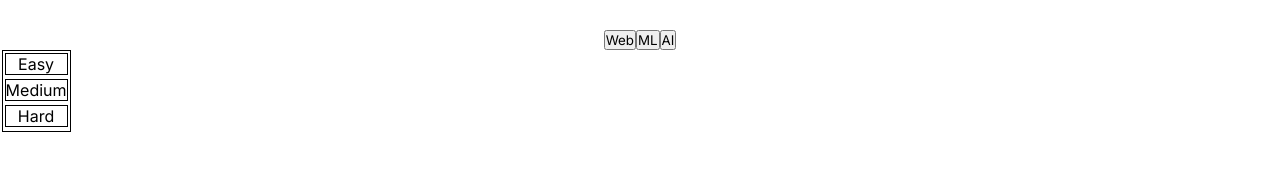
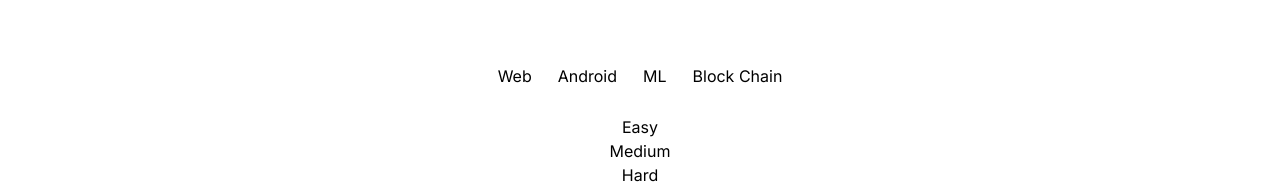
Before and after one commit to KiranPolaki/Hastag-developer, a plain HTML site: page index.html in a window 1280 px wide. Shown: the part 915-1104 px from the top of the page. Before the commit the page ends 1047 px from the top, so only its background shows below. Drawn offline with Linux system fonts and the light colour scheme; a web font is replaced by a local one.

Commit message:
Projeccts data updated

```diff
--- a/script.js
+++ b/script.js
@@ -1,86 +1,219 @@
 //Table
 
 //Data in Object format
-//TODOs
+//TODO:
 //1) convert to JSON
 //2) store them in DB
 const projects = [
   {
-    id: 1,
-    name: "Todo-App",
+    name: "TodoList",
     category: "Web",
     dif: "Easy",
-    code: "www.edo.com",
+    code: "https://github.com/CodeExplainedRepo/To-Do-List?tab=readme-ov-file",
   },
   {
-    id: 2,
-    name: "Todo-App2",
+    name: "Simple Portfolio",
     category: "Web",
     dif: "Easy",
-    code: "www.edo.com",
+    code: "https://github.com/manuarora700/simple-developer-portfolio-website",
   },
   {
-    id: 3,
-    name: "Todo-App3",
+    name: "Weather App",
     category: "Web",
     dif: "Easy",
-    code: "www.edo.com",
+    code: "https://github.com/Tanishka-dev/Weather-App-JS",
   },
   {
-    id: 4,
-    name: "Chat-App",
+    name: "Movie recommendation",
+    category: "Web",
+    dif: "Medium",
+    code: "https://github.com/kepelrs/Movie-Picker",
+  },
+  {
+    name: "ELearning platform",
+    category: "Web",
+    dif: "Medium",
+    code: "https://github.com/oppia/oppia",
+  },
+  {
+    name: "edo okate",
     category: "Web",
     dif: "Medium",
     code: "www.edo.com",
   },
   {
-    id: 5,
-    name: "Chat-App",
+    name: "Socialmedia platform",
     category: "Web",
-    dif: "Medium",
-    code: "www.edo.com",
+    dif: "Hard",
+    code: "https://github.com/dan-divy/spruce",
   },
   {
-    id: 6,
-    name: "Chat-App",
+    name: "Chat App",
     category: "Web",
-    dif: "Medium",
-    code: "www.edo.com",
+    dif: "Hard",
+    code: "https://github.com/adrianhajdin/project_chat_application",
   },
   {
-    id: 7,
-    name: "Chat-App",
+    name: "edo okate",
     category: "Web",
     dif: "Hard",
     code: "www.edo.com",
   },
   {
-    id: 8,
-    name: "Chat-App",
+    name: "edo okate",
     category: "Web",
     dif: "Hard",
     code: "www.edo.com",
   },
   {
-    id: 9,
-    name: "Chat-App",
-    category: "Web",
-    dif: "Hard",
-    code: "www.edo.com",
+    name: "Tip Calculator",
+    category: "Android",
+    dif: "Easy",
+    code: "https://github.com/ArasanKat/Android-Tip-Calculator",
   },
   {
-    id: 10,
-    name: "Chat-analysis",
+    name: "Task List",
+    category: "Android",
+    dif: "Easy",
+    code: "https://github.com/matthewman/ToDoList",
+  },
+  {
+    name: "Weather app",
+    category: "Android",
+    dif: "Easy",
+    code: "https://github.com/Mercandj/android-dev-challenge-compose-4",
+  },
+  {
+    name: "Expense Tracker",
+    category: "Android",
+    dif: "Medium",
+    code: "https://github.com/RetroMusicPlayer/RetroMusicPlayer",
+  },
+  {
+    name: "Music Player",
+    category: "Android",
+    dif: "Medium",
+    code: "https://github.com/RetroMusicPlayer/RetroMusicPlayer",
+  },
+  {
+    name: "Fitness Tracker",
+    category: "Android",
+    dif: "Hard",
+    code: "https://github.com/brodeurlv/fastnfitness",
+  },
+  {
+    name: "Chat App",
+    category: "Android",
+    dif: "Hard",
+    code: "https://github.com/GetStream/stream-chat-android",
+  },
+  {
+    name: "Titanic Disaster",
     category: "ML",
     dif: "Easy",
-    code: "www.edo.com",
+    code: "https://github.com/agconti/kaggle-titanic",
   },
   {
-    id: 11,
-    name: "Chat-analysis23",
-    category: "AI",
+    name: "Iris Species Classification",
+    category: "ML",
     dif: "Easy",
-    code: "www.edo.com",
+    code: "https://github.com/jbrownlee/Datasets",
+  },
+  {
+    name: "Handwritten Digit Recognition",
+    category: "ML",
+    dif: "Easy",
+    code: "https://github.com/topics/mnist",
+  },
+  {
+    name: "Sentiment Analysis ",
+    category: "ML",
+    dif: "Medium",
+    code: "https://github.com/topics/twitter-sentiment-analysis",
+  },
+  {
+    name: "Movie Recommendation",
+    category: "ML",
+    dif: "Medium",
+    code: "https://github.com/topics/movie-recommendation",
+  },
+  {
+    name: "Image Caption Generator",
+    category: "ML",
+    dif: "Medium",
+    code: "https://github.com/topics/image-captioning",
+  },
+  {
+    name: "Stock Price Prediction",
+    category: "ML",
+    dif: "Hard",
+    code: "https://github.com/topics/stock-price-prediction",
+  },
+  {
+    name: "Voice Recognition System",
+    category: "ML",
+    dif: "Hard",
+    code: "https://github.com/topics/voice-recognition",
+  },
+  {
+    name: "Self-Driving Car Technology",
+    category: "ML",
+    dif: "Hard",
+    code: "https://github.com/udacity/self-driving-car",
+  },
+  {
+    name: "Deep Reinforcement Learning",
+    category: "ML",
+    dif: "Hard",
+    code: "https://github.com/topics/deep-reinforcement-learning",
+  },
+  {
+    name: "Crypto wallet",
+    category: "Block Chain",
+    dif: "Easy",
+    code: "https://github.com/bitpay/wallet",
+  },
+  {
+    name: "Simple blockchain",
+    category: "Block Chain",
+    dif: "Easy",
+    code: "https://github.com/dvf/blockchain",
+  },
+  {
+    name: "Token Tracker",
+    category: "Block Chain",
+    dif: "Easy",
+    code: "https://github.com/pixel-point/web3js-tracker-example",
+  },
+  {
+    name: "Voting System",
+    category: "Block Chain",
+    dif: "Medium",
+    code: "https://github.com/mehtaAnsh/BlockChainVoting",
+  },
+  {
+    name: "Blockchain Market place",
+    category: "Block Chain",
+    dif: "Medium",
+    code: "https://github.com/ohager/signum-dappository",
+  },
+  {
+    name: "NFT Platform",
+    category: "Block Chain",
+    dif: "Medium",
+    code: "https://github.com/anaai/anaai",
+  },
+  {
+    name: "Defi app",
+    category: "Block Chain",
+    dif: "Hard",
+    code: "https://github.com/ahmetozlu/defi_yield_farming",
+  },
+  {
+    name: "edo okate",
+    category: "Block Chain",
+    dif: "Hard",
+    code: "",
   },
 ];
 
@@ -107,6 +240,7 @@ document.addEventListener("DOMContentLoaded", function () {
 
   const filterBtns = btnContainer.querySelectorAll(".filter-btn");
 
+  //TODO: Easy medium hard tables must be collapsable tables
   filterBtns.forEach((btn) => {
     btn.addEventListener("click", (e) => {
       const category = e.currentTarget.dataset.id;
--- a/styles.css
+++ b/styles.css
@@ -296,8 +296,40 @@ body {
   }
 }
 
-table,
-tr,
-td {
-  border: 1px solid black;
+.projects-container {
+  display: flex;
+  justify-content: center;
+  align-items: center;
+  margin-top: 2rem;
 }
+
+.project-box {
+  display: flex;
+  flex-direction: column;
+  align-items: center;
+  justify-content: center;
+  gap: 1.5rem;
+}
+
+.btn-container {
+  display: flex;
+  gap: 1rem;
+}
+
+.btn-container button {
+  border: none;
+  padding: 5px;
+  font-size: 1rem;
+  background-color: var(--background-color);
+}
+/* TODO: add this class to any active button */
+.btn-active {
+  border-bottom: 1px solid var(--link-color);
+}
+
+/* table {
+  margin: auto;
+  min-width: 300px;
+  max-width: 100%;
+  border-collapse: collapse;
+} */
```
Also changed, not shown: index.html (+0 -1 lines).
